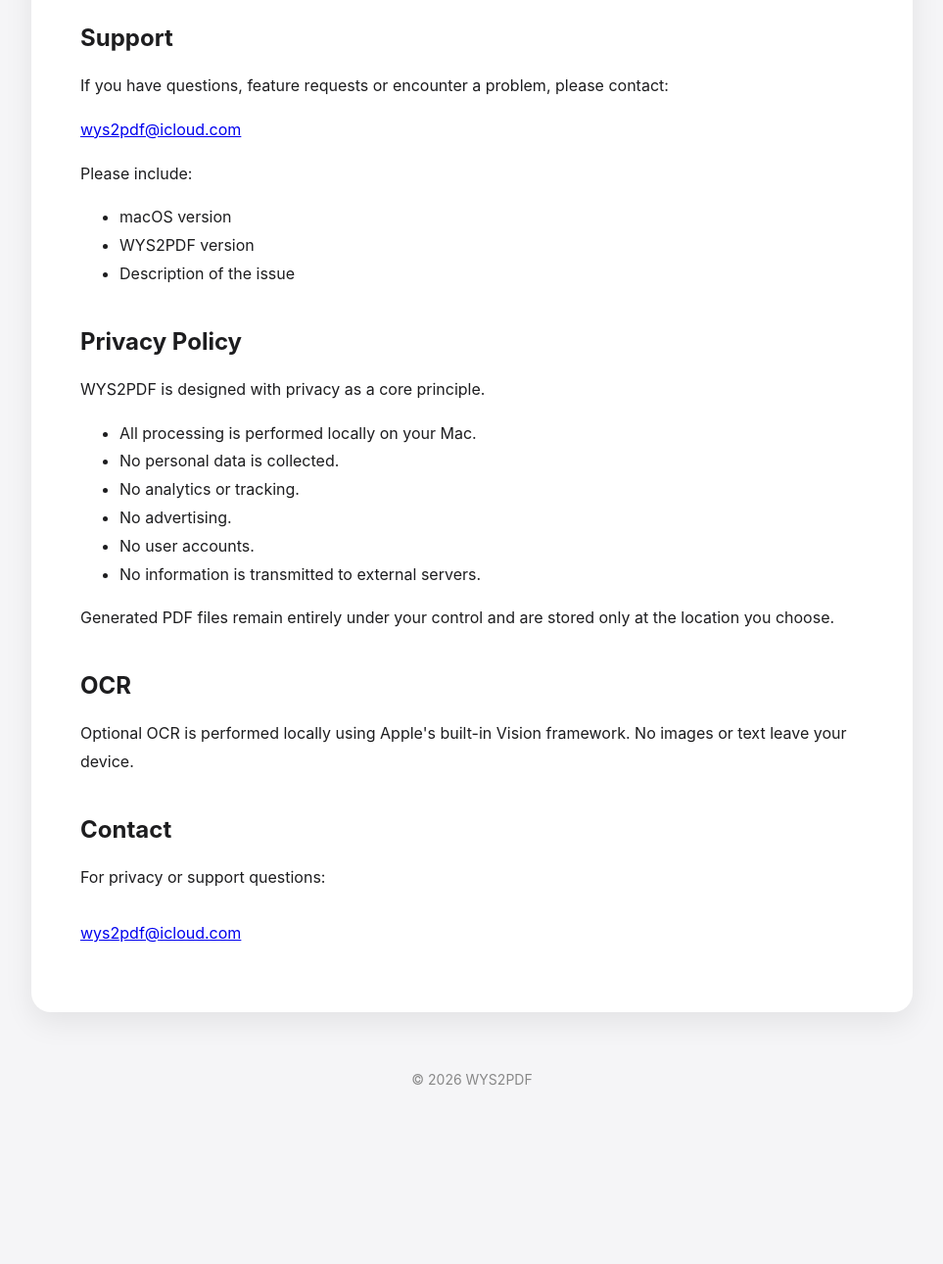
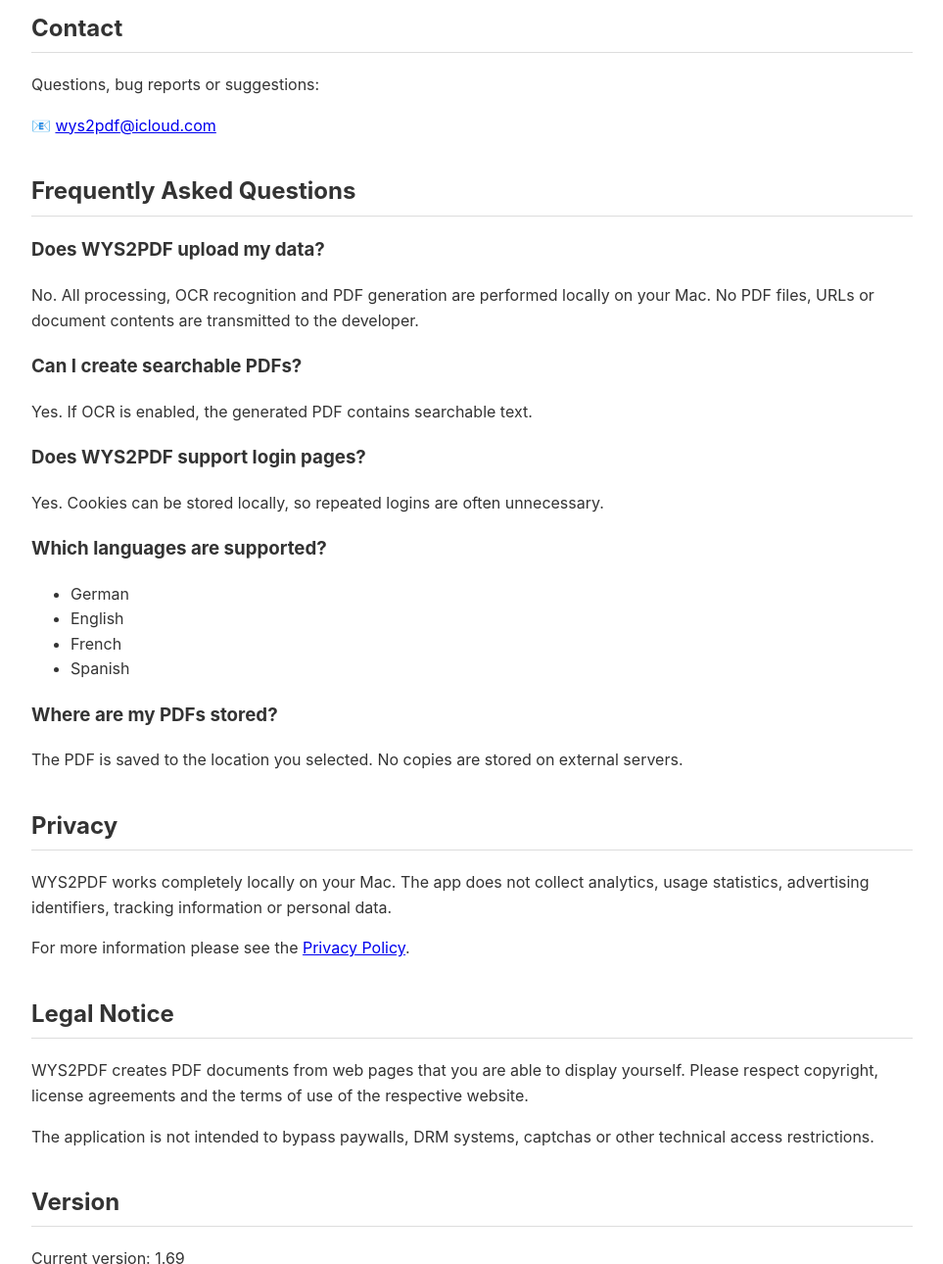
Before and after one commit to GermanSheepDog/wys2pdf, a plain HTML site: page support.html in a window 1280 px wide. Shown: the part 205-1495 px from the top of the page at 98% size, without its empty margins (158-1121 px from the left). Before the commit the page ends 1375 px from the top, so only its background shows below. Drawn offline with Linux system fonts and the light colour scheme.

Commit message:
Add files via upload

```diff
--- a/support.html
+++ b/support.html
@@ -1,192 +1,152 @@
-<!DOCTYPE html>
+<!doctype html>
 <html lang="en">
-
 <head>
-
-<meta charset="UTF-8">
-
+  <meta charset="utf-8">
   <meta name="viewport" content="width=device-width, initial-scale=1">
-
-<title>WYS2PDF Support & Privacy</title>
-
+  <title>WYS2PDF – Support</title>
   <style>
-
-body{
-
-font-family:-apple-system,BlinkMacSystemFont,"SF Pro Display","Helvetica Neue",Arial,sans-serif;
-
-background:#f5f5f7;
-
-margin:0;
-
-color:#1d1d1f;
-
+    body {
+      font-family: -apple-system, BlinkMacSystemFont, "Segoe UI", sans-serif;
+      max-width: 900px;
+      margin: 40px auto;
+      padding: 20px;
+      line-height: 1.6;
+      color: #333;
     }
 
-.container{
-
-max-width:900px;
-
-margin:auto;
-
-padding:60px 30px;
-
+    h1 {
+      color: #0056b3;
     }
 
-.card{
-
-background:white;
-
-padding:50px;
-
-border-radius:20px;
-
-box-shadow:0 10px 30px rgba(0,0,0,.08);
-
+    h2 {
+      margin-top: 35px;
+      border-bottom: 1px solid #ddd;
+      padding-bottom: 5px;
     }
 
-h1{
-
-font-size:42px;
-
+    code {
+      background: #f4f4f4;
+      padding: 2px 5px;
+      border-radius: 4px;
     }
 
-h2{
-
-margin-top:40px;
-
+    footer {
+      margin-top: 50px;
+      color: #777;
+      font-size: 0.9em;
     }
-
-p,li{
-
-line-height:1.8;
-
-}
-
-.footer{
-
-margin-top:60px;
-
-text-align:center;
-
-color:#888;
-
-font-size:14px;
-
-}
-
   </style>
-
 </head>
 
 <body>
 
-<div class="container">
-
-<div class="card">
-
-<h1>Support & Privacy</h1>
-
-<h2>Support</h2>
+<h1>WYS2PDF Support</h1>
 
 <p>
-
-If you have questions, feature requests or encounter a problem, please contact:
-
-</p>
-
-<p>
-
-<a href="mailto:wys2pdf@icloud.com">
-
-wys2pdf@icloud.com
-
-</a>
-
-</p>
-
-<p>
-
-Please include:
-
-</p>
-
-<ul>
-
-<li>macOS version</li>
-
-<li>WYS2PDF version</li>
-
-<li>Description of the issue</li>
-
-</ul>
-
-<h2>Privacy Policy</h2>
-
-<p>
-
-WYS2PDF is designed with privacy as a core principle.
-
-</p>
-
-<ul>
-
-<li>All processing is performed locally on your Mac.</li>
-
-<li>No personal data is collected.</li>
-
-<li>No analytics or tracking.</li>
-
-<li>No advertising.</li>
-
-<li>No user accounts.</li>
-
-<li>No information is transmitted to external servers.</li>
-
-</ul>
-
-<p>
-
-Generated PDF files remain entirely under your control and are stored only at the location you choose.
-
-</p>
-
-<h2>OCR</h2>
-
-<p>
-
-Optional OCR is performed locally using Apple's built-in Vision framework.
-
-No images or text leave your device.
-
+WYS2PDF automatically converts long web pages into searchable PDF documents
+directly on your Mac.
 </p>
 
 <h2>Contact</h2>
 
 <p>
-
-For privacy or support questions:
-
-<br><br>
-
-<a href="mailto:wys2pdf@icloud.com">
-
-wys2pdf@icloud.com
-
-</a>
-
+Questions, bug reports or suggestions:
 </p>
 
-</div>
+<p>
+📧
+<a href="mailto:wys2pdf@icloud.com">
+wys2pdf@icloud.com
+</a>
+</p>
 
-<div class="footer">
+<h2>Frequently Asked Questions</h2>
 
-© 2026 WYS2PDF
+<h3>Does WYS2PDF upload my data?</h3>
 
-</div>
+<p>
+No.
+All processing, OCR recognition and PDF generation are performed locally on
+your Mac.
+No PDF files, URLs or document contents are transmitted to the developer.
+</p>
 
-</div>
+<h3>Can I create searchable PDFs?</h3>
+
+<p>
+Yes.
+If OCR is enabled, the generated PDF contains searchable text.
+</p>
+
+<h3>Does WYS2PDF support login pages?</h3>
+
+<p>
+Yes.
+Cookies can be stored locally, so repeated logins are often unnecessary.
+</p>
+
+<h3>Which languages are supported?</h3>
+
+<ul>
+<li>German</li>
+<li>English</li>
+<li>French</li>
+<li>Spanish</li>
+</ul>
+
+<h3>Where are my PDFs stored?</h3>
+
+<p>
+The PDF is saved to the location you selected.
+No copies are stored on external servers.
+</p>
+
+<h2>Privacy</h2>
+
+<p>
+WYS2PDF works completely locally on your Mac.
+The app does not collect analytics, usage statistics, advertising identifiers,
+tracking information or personal data.
+</p>
+
+<p>
+For more information please see the
+<a href="index.html">Privacy Policy</a>.
+</p>
+
+<h2>Legal Notice</h2>
+
+<p>
+WYS2PDF creates PDF documents from web pages that you are able to display
+yourself.
+Please respect copyright, license agreements and the terms of use of the
+respective website.
+</p>
+
+<p>
+The application is not intended to bypass paywalls, DRM systems,
+captchas or other technical access restrictions.
+</p>
+
+<h2>Version</h2>
+
+<p>
+Current version: 1.69
+</p>
+
+<footer>
+
+<hr>
+
+<p>
+WYS2PDF – What You Scroll to PDF
+</p>
+
+<p>
+© 2026 Uwe Papengut
+</p>
+
+</footer>
 
 </body>
-
 </html>
```
Also changed, not shown: index.html (+43 -153 lines). Lines whose indentation alone changed are shown as unchanged.
